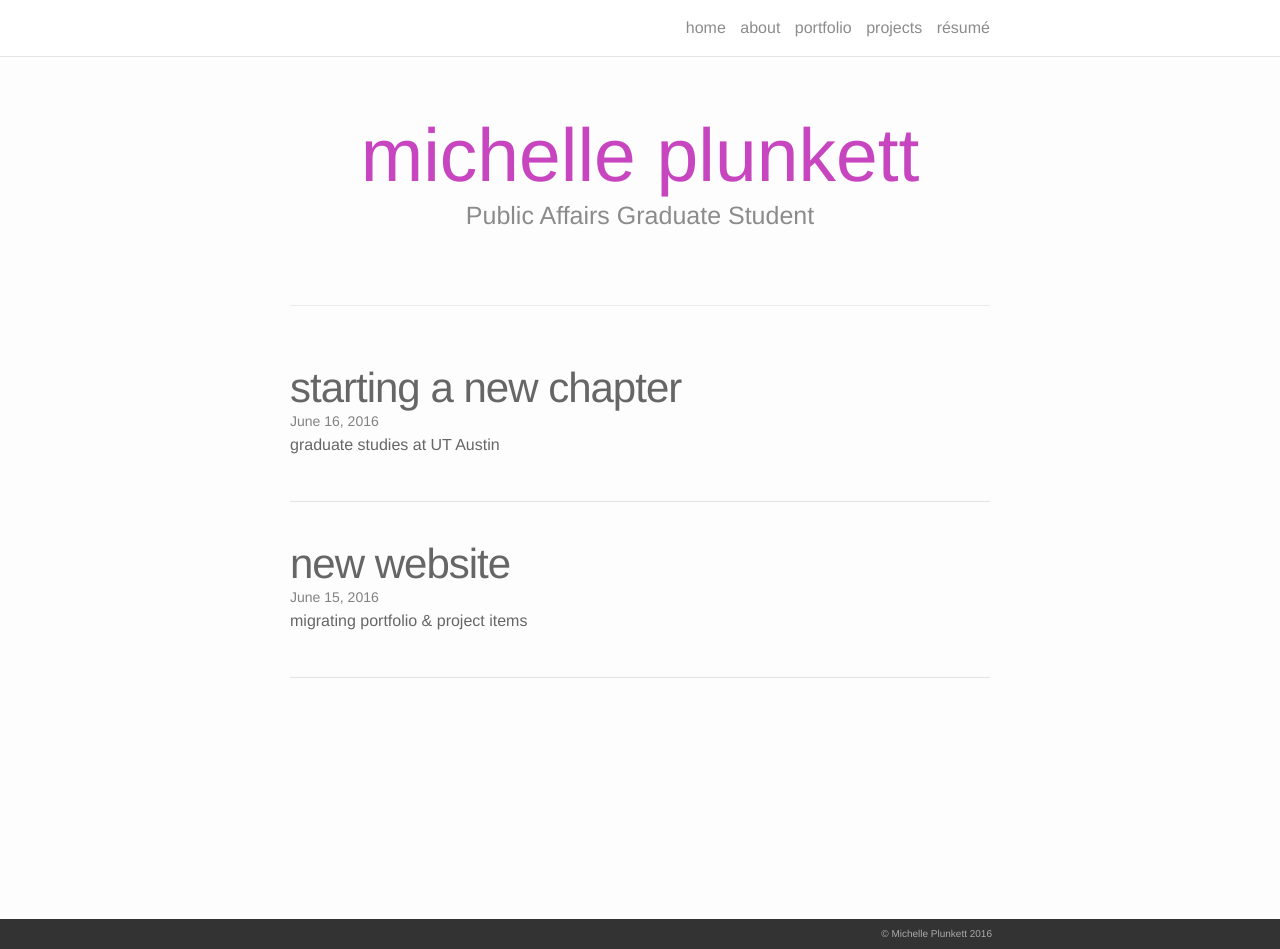
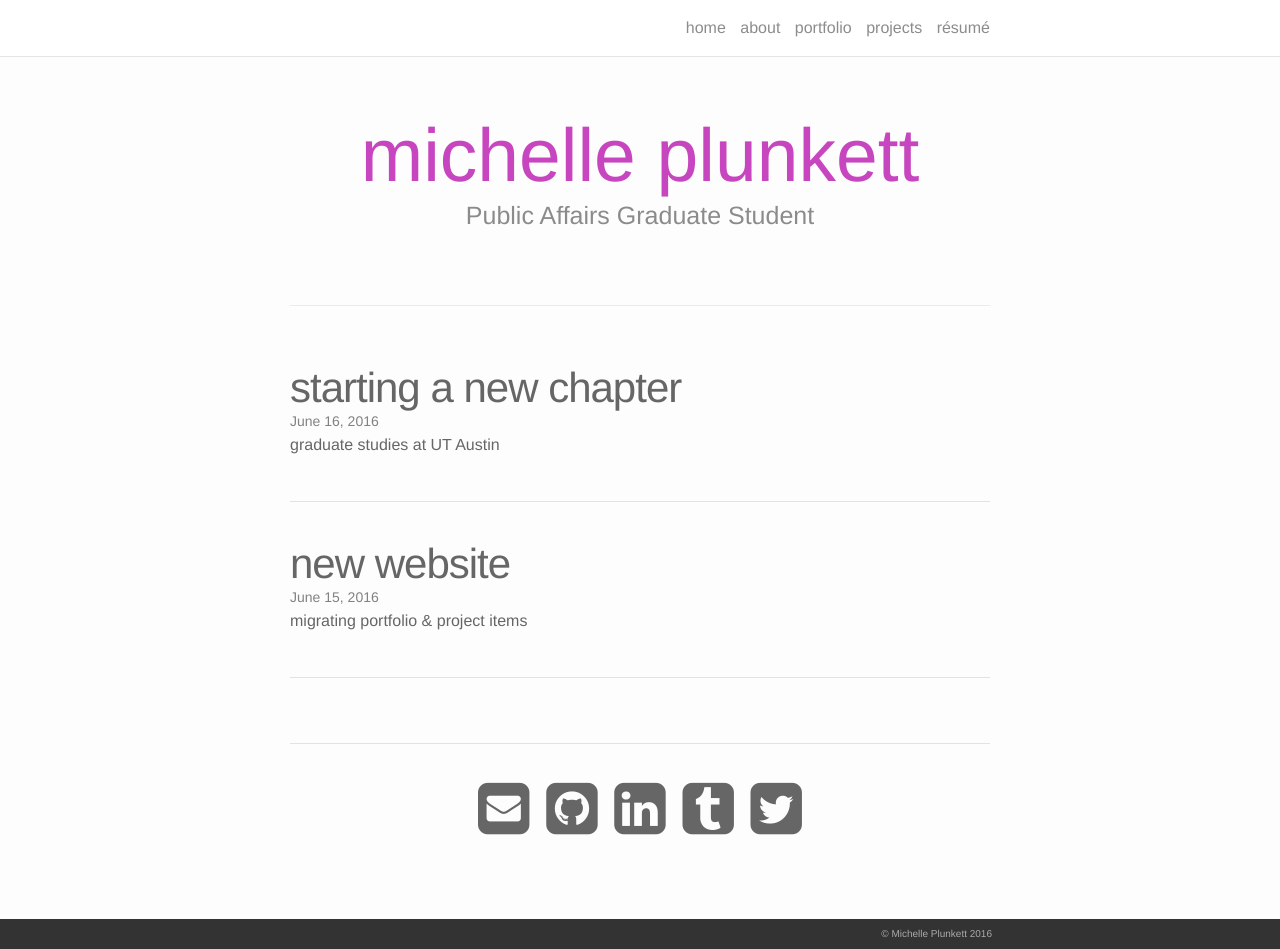
Before and after one commit to michelleplunkett/michelleplunkett.github.io, a Jekyll site: the page built from index.html, in a window 1280 px wide and 949 px high. Built offline with Jekyll 4.4.1, drawn with Linux system fonts in a browser that asks for light colours; nearby versions of some CDN libraries; the list of posts is cut into pages by our own code.

Commit message:
Update index.html

```diff
--- a/index.html
+++ b/index.html
@@ -22,3 +22,14 @@
       </li>
     {% endfor %}
 </ul>
+
+<br/>
+<hr/>
+<br/>
+<span class="contacticon center">
+	<a href="mailto:michellep1994@gmail.com"><i class="fa fa-envelope-square"></i></a>
+	<a href="https://github.com/michelleplunkett" target="_blank"><i class="fa fa-github-square"></i></a>
+	<a href="https://www.linkedin.com/in/michellejane" target="_blank"><i class="fa fa-linkedin-square"></i></a>
+	<a href="http://blog.michelle-plunkett.com" target="_blank"><i class="fa fa-tumblr-square"></i></a>
+	<a href="https://twitter.com/michelleisatwin" target="_blank"><i class="fa fa-twitter-square"></i></a>
+</span>
```
